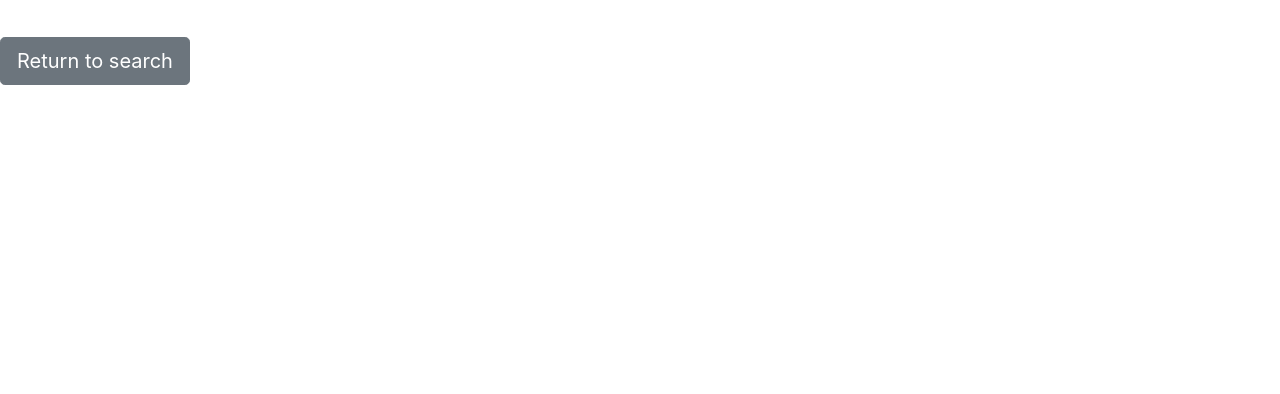
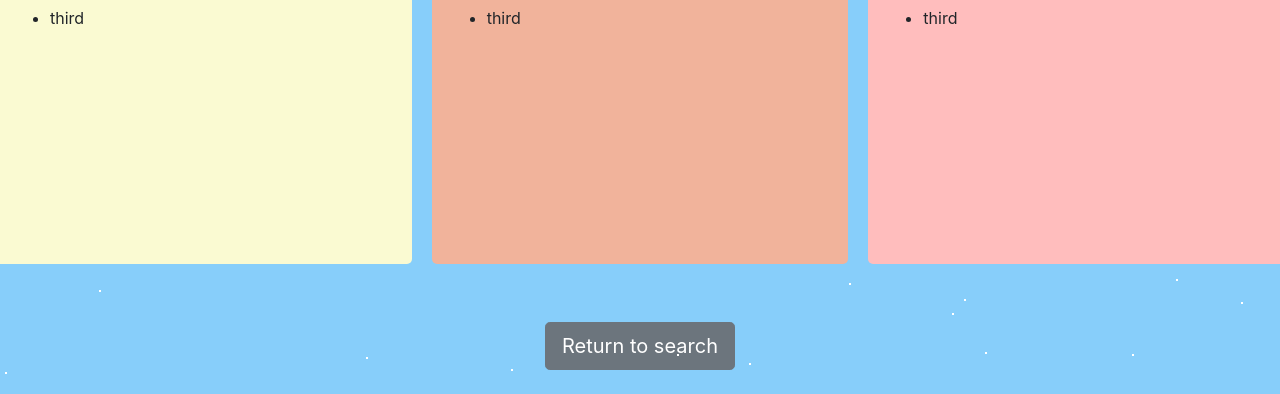
Before and after one commit to keyualiceli/chemCheck, a plain HTML site: page starterhack_alice/main_alice.html in a window 1280 px wide. Shown: the part 661-1055 px from the top of the page. Before the commit the page ends 800 px from the top, so only its background shows below. Drawn offline with nearby package versions, Linux system fonts and the light colour scheme.

Commit message:
Chemical profile 2.0

```diff
--- a/starterhack_alice/main_alice.html
+++ b/starterhack_alice/main_alice.html
@@ -8,7 +8,7 @@
     <!-- Bootstrap CSS -->
     <link rel="stylesheet" href="https://stackpath.bootstrapcdn.com/bootstrap/4.4.1/css/bootstrap.min.css"
     integrity="sha384-Vkoo8x4CGsO3+Hhxv8T/Q5PaXtkKtu6ug5TOeNV6gBiFeWPGFN9MuhOf23Q9Ifjh" crossorigin="anonymous">
-    <link rel="stylesheet" href="style.css">
+    <link rel="stylesheet" href="style_alice.css">
     <link href='https://fonts.googleapis.com/css?family=Lato:300,400,700' rel='stylesheet' type='text/css'>
 
 <title> ChemCheck </title>
```
